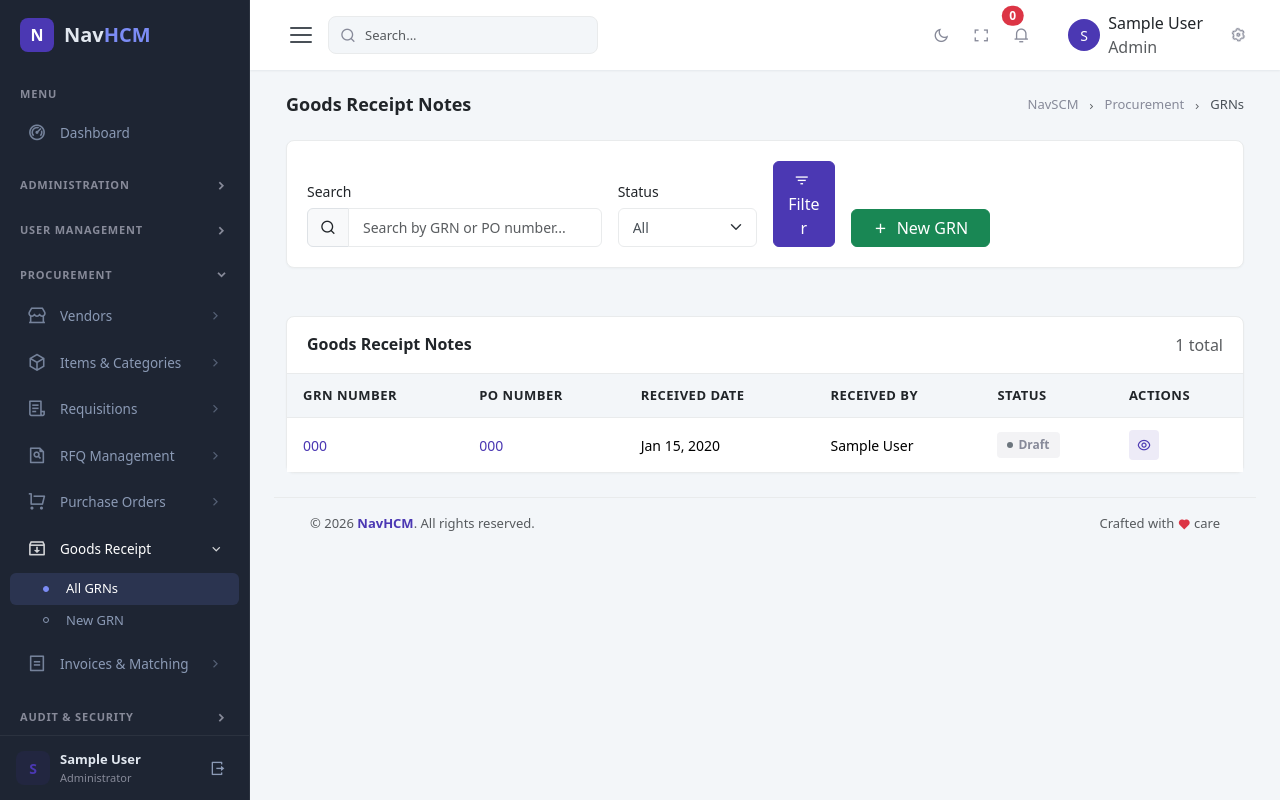
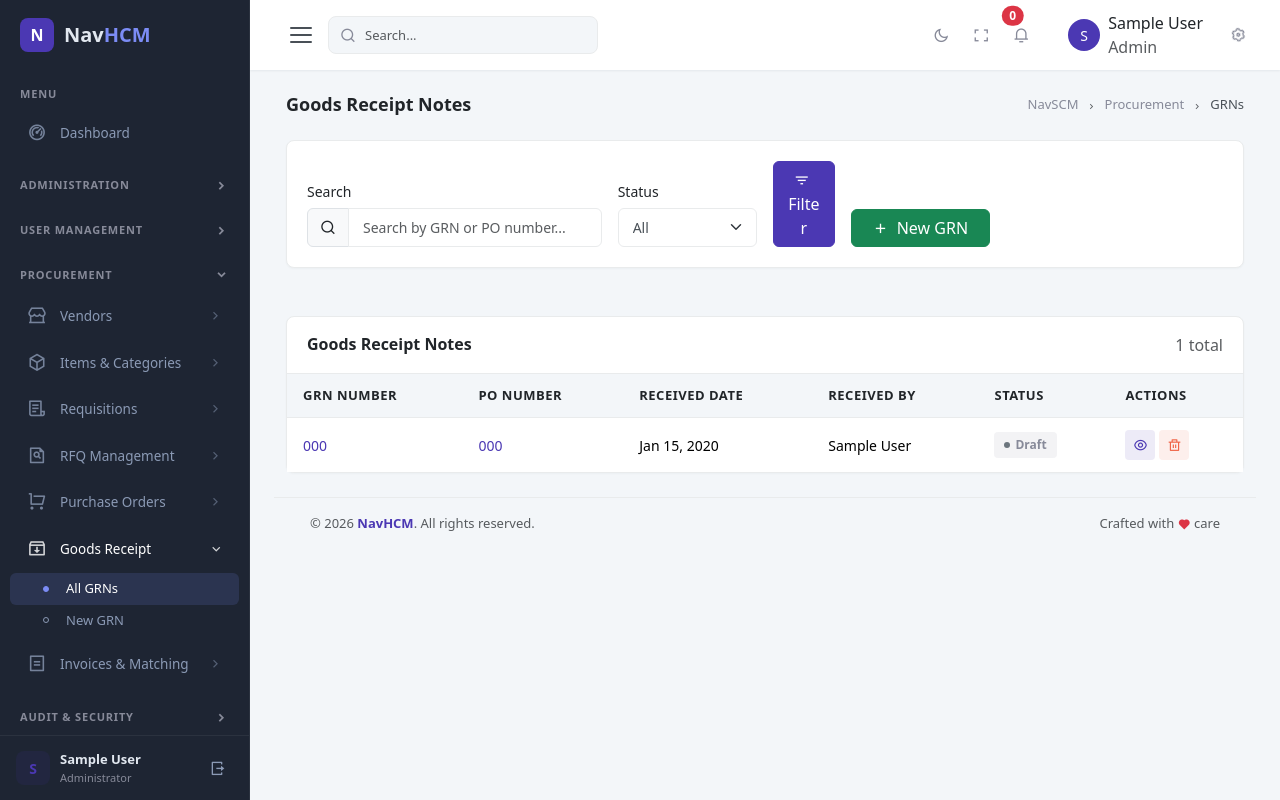
Before and after one commit to Navaid-KloneIT/NavSCM, a Django app: page /procurement/grns/ in a window 1280 px wide. Run offline with Django 4.2, Linux system fonts and the light colour scheme; a user stored in the database is signed in; tables that the repository leaves empty hold one stand-in row (values such as "Sample post"); some libraries are stand-ins or nearby versions.

Commit message:
Add delete button to GRN list for draft status

```diff
--- a/templates/procurement/grn_list.html
+++ b/templates/procurement/grn_list.html
@@ -86,7 +86,15 @@
                                     {% endif %}
                                 </td>
                                 <td>
-                                    <a href="{% url 'procurement:grn_detail' grn.pk %}" class="btn btn-sm btn-soft-primary"><i class="ri-eye-line"></i></a>
+                                    <div class="d-flex gap-1">
+                                        <a href="{% url 'procurement:grn_detail' grn.pk %}" class="btn btn-sm btn-soft-primary"><i class="ri-eye-line"></i></a>
+                                        {% if grn.status == 'draft' %}
+                                        <form method="POST" action="{% url 'procurement:grn_delete' grn.pk %}" class="d-inline">
+                                            {% csrf_token %}
+                                            <button type="submit" class="btn btn-sm btn-soft-danger" title="Delete" onclick="return confirm('Are you sure you want to delete this GRN?')"><i class="ri-delete-bin-line"></i></button>
+                                        </form>
+                                        {% endif %}
+                                    </div>
                                 </td>
                             </tr>
                             {% empty %}
```
